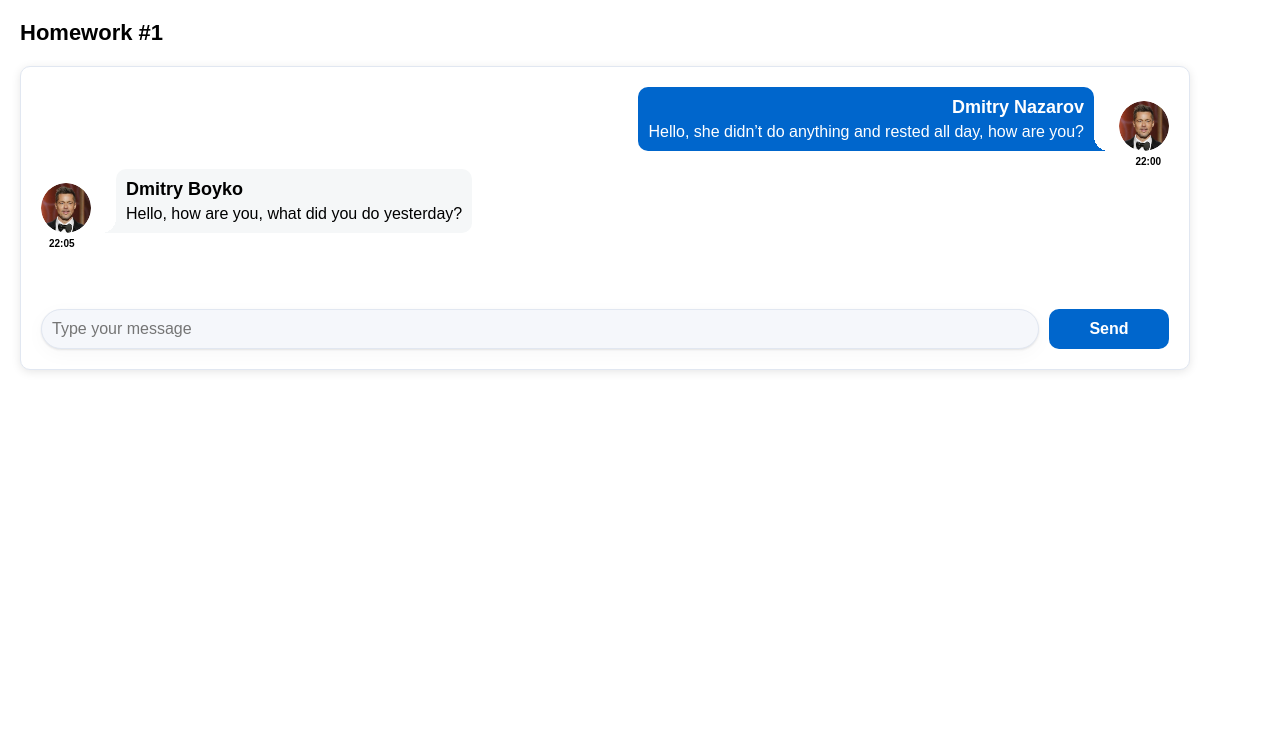
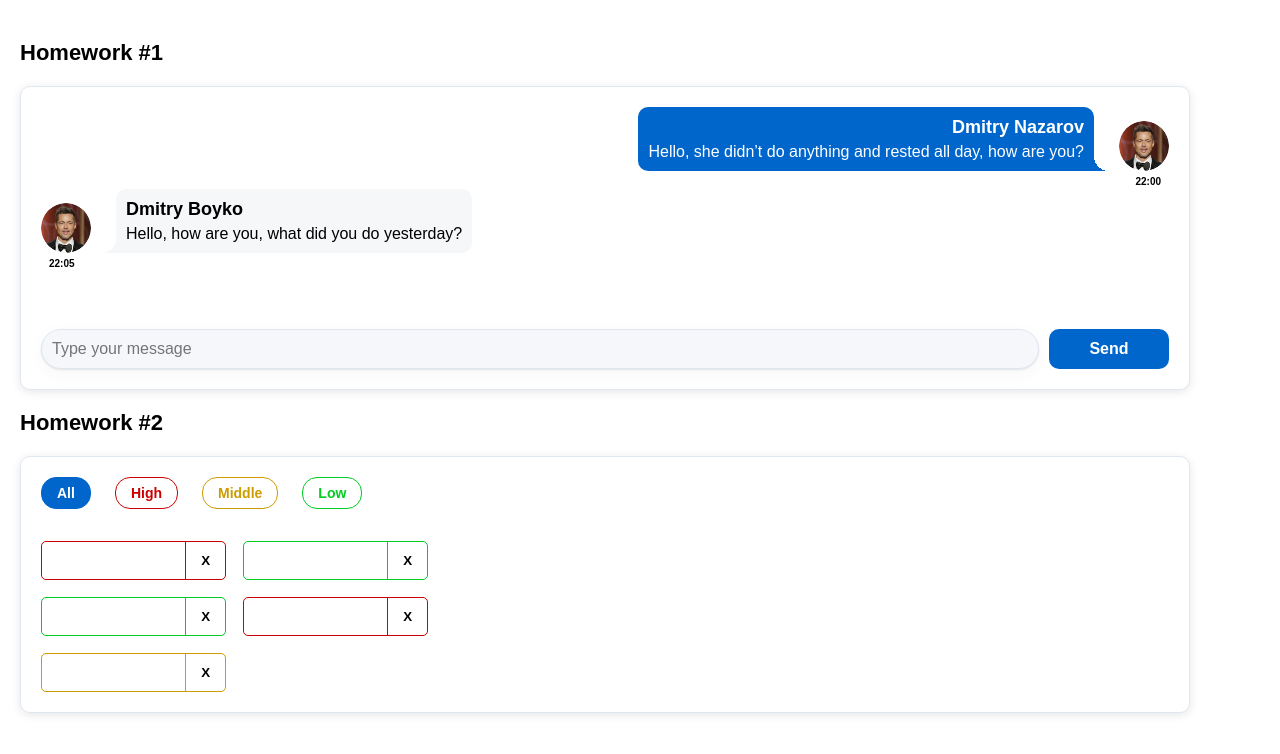
Before and after one commit to DmtrNz/hw-from-second-sprint, a React (Create React App) app: page / in a window 1280 px wide. Shown: the top 754 px of the page. Built offline with nearby package versions, Linux system fonts and the light colour scheme.

Commit message:
before HW2

```diff
--- a/src/s1-main/App.module.css
+++ b/src/s1-main/App.module.css
@@ -23,5 +23,6 @@
     font-size: 22px;
     color: #000;
     margin-bottom: 20px;
+    margin-top: 20px;
     text-align: left;
 }
--- a/src/s1-main/App.tsx
+++ b/src/s1-main/App.tsx
@@ -1,13 +1,14 @@
 import React from 'react'
 import s from './App.module.css'
 import HW1 from '../s2-homeworks/hw01/HW1'
+import HW2 from '../s2-homeworks/hw02/HW2'
 
 function App() {
     return (
         <div className={s.App}>
             <HW1/>
             {/*раскомментировать по ходу выполнения*/}
-            {/*<HW2/>*/}
+            <HW2/>
             {/*<HW3/>*/}
             {/*<HW4/>*/}
 
```
